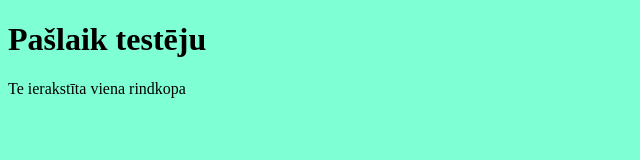
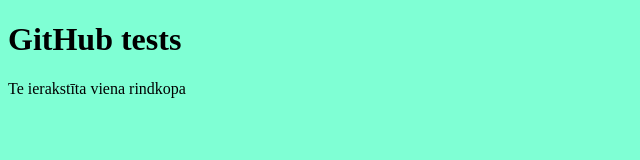
Before and after one commit to ievahaa/github_testam, a plain HTML site: page index.html in a window 1280 px wide. Shown: the whole page, without its empty margins (0-640 px from the left). Drawn offline with Linux system fonts and the light colour scheme.

Commit message:
Mainīts virsraksts

```diff
--- a/index.html
+++ b/index.html
@@ -8,7 +8,7 @@
     <link rel="stylesheet" href="./stils.css">
 </head>
 <body>
-    <h1>Pašlaik testēju</h1>
+    <h1>GitHub tests</h1>
     <p>Te ierakstīta viena rindkopa</p>
 </body>
 </html>
```
